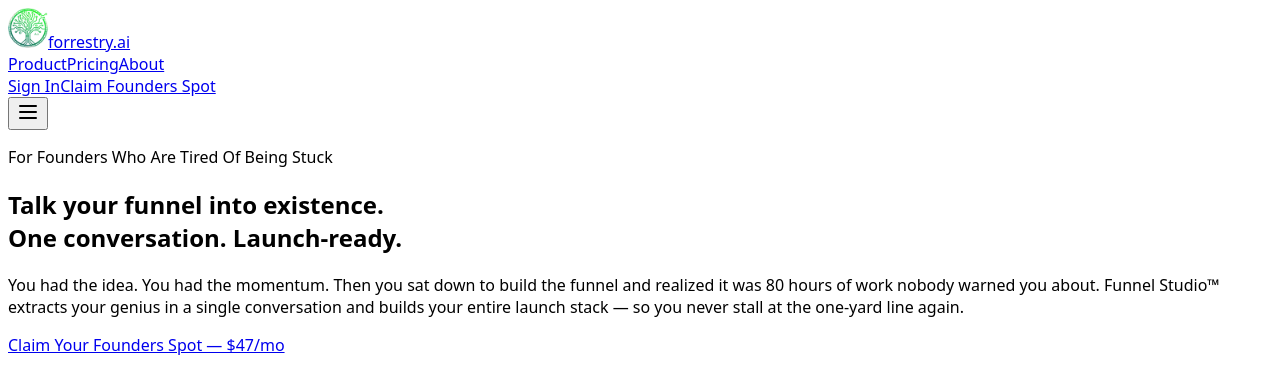
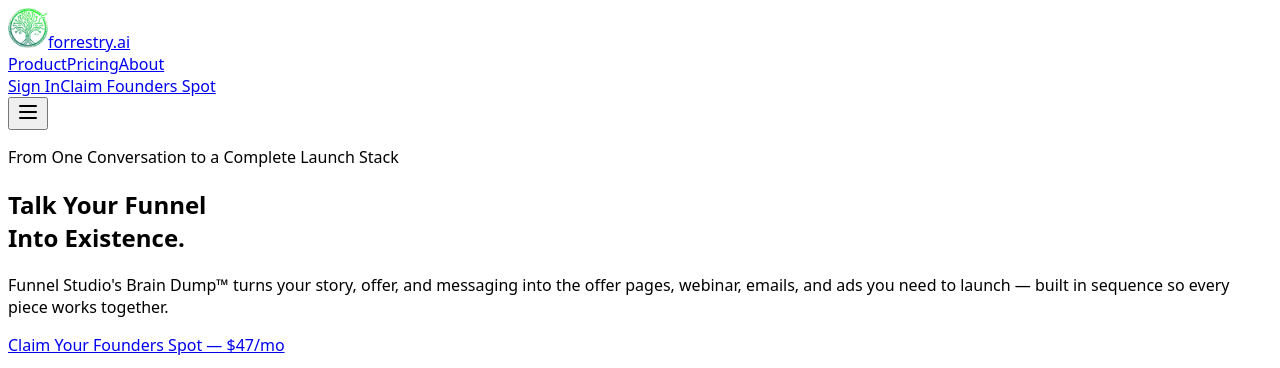
Before and after one commit to AGutierrez4/forrestry-website, a React (Vite) app: page / in a window 1280 px wide. Shown: the top 368 px of the page. Built offline with nearby package versions, Linux system fonts and the light colour scheme; the HTML template or start-up script is replaced by a standard one.

Commit message:
Copy: update hero — new mini-title, headline, and subheader per brand direction

```diff
--- a/src/components/company/CompanyHero.tsx
+++ b/src/components/company/CompanyHero.tsx
@@ -14,22 +14,21 @@
 
       <div className="relative z-10 max-w-[1100px] mx-auto px-6 text-center">
         <p className="text-green text-sm font-semibold tracking-wide uppercase mb-6">
-          For Founders Who Are Tired Of Being Stuck
+          From One Conversation to a Complete Launch Stack
         </p>
 
         <h1 className="text-[clamp(2.5rem,6vw,4.5rem)] font-extrabold leading-[1.1] mb-6">
-          <span className="text-white">Talk your funnel into existence.</span>
+          <span className="text-white">Talk Your Funnel</span>
           <br />
           <span className="bg-gradient-to-br from-green-bright to-purple bg-clip-text text-transparent">
-            One conversation. Launch-ready.
+            Into Existence.
           </span>
         </h1>
 
         <p className="text-[clamp(1rem,2.5vw,1.25rem)] text-muted mb-10 max-w-[640px] mx-auto leading-relaxed">
-          You had the idea. You had the momentum. Then you sat down to build the funnel
-          and realized it was 80 hours of work nobody warned you about. Funnel Studio™
-          extracts your genius in a single conversation and builds your entire launch
-          stack — so you never stall at the one-yard line again.
+          Funnel Studio's Brain Dump™ turns your story, offer, and messaging into the
+          offer pages, webinar, emails, and ads you need to launch — built in sequence
+          so every piece works together.
         </p>
 
         <div>
```
